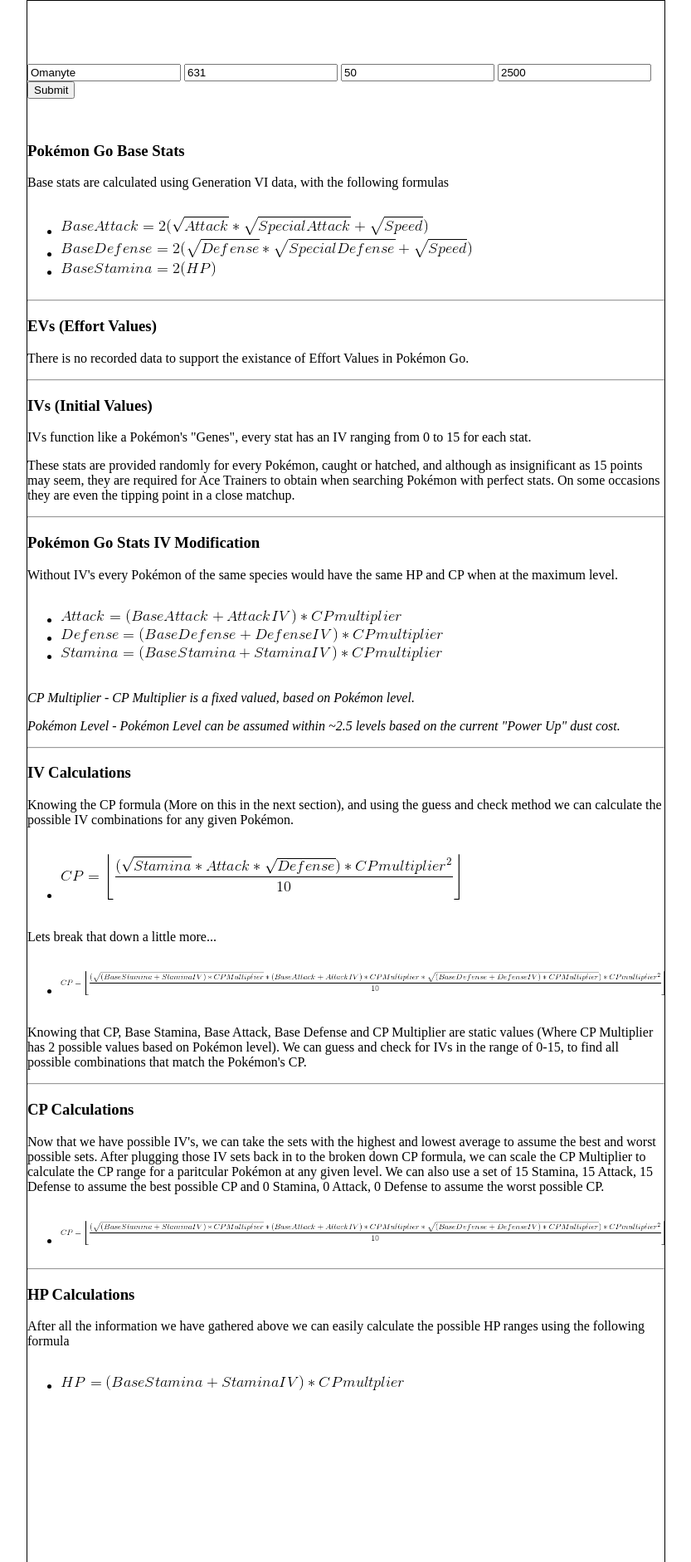
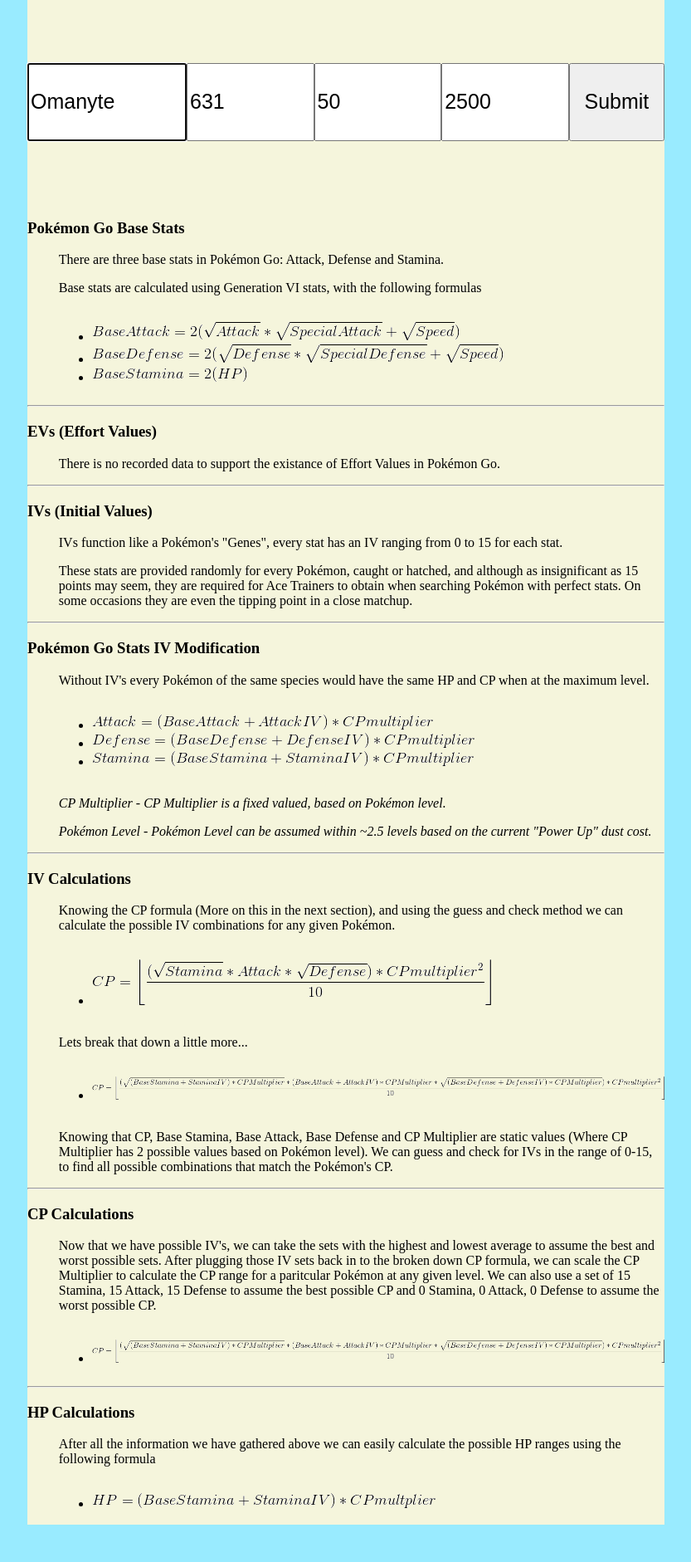
Before and after one commit to chriskoh/pokemongo, a Flask app: template templates/form.html in a window 1280 px wide. Shown: the whole page at 83% size, without its empty margins (223-1056 px from the left). Run offline with Flask 2, Linux system fonts and the light colour scheme; the template is opened without the code that fills it, so the values that code supplies are empty.

Commit message:
background formatting

```diff
--- a/static/style.css
+++ b/static/style.css
@@ -95,6 +95,23 @@
     float: left;
     text-align:center;
 }
+#formname {
+    height: 10%;
+    width: 25%;
+    float: left;
+    text-align:center;
+}
+#formsubmit {
+    height: 10%;
+    width: 15%;
+    float: left;
+    text-align:center;
+}
+#formsubmitbtn {
+    font-size:25px;
+    height: 50%;
+    width: 100%;
+}
 #cphp {
     height: 10%;
     width: 20%;
@@ -156,16 +173,20 @@
     height: 100%;
     width: 100%;
     overflow: scroll;
+    background-color: #99ebff;
 }
 #box {
-    height: 100%;
     width: 60%;
     margin: 0 auto;
     padding-top: 2cm;
-    border: 1px solid black;
+    background-color: #F5F5DC;
 }
 #inputbox {
     height: 5%;
+    width: 100%;
+    float: left;
+}
+#forminputbox {
     width: 100%;
     float: left;
 }
@@ -176,3 +197,6 @@
     max-width:100%;
     max-height:100%;
 }
+#indented {
+    padding-left: 1cm;
+}
--- a/templates/form.html
+++ b/templates/form.html
@@ -7,20 +7,32 @@
 	<body>
         <div id="boxwrapper">
             <div id="box">
-                <div id="inputbox">
+                <div id="forminputbox">
                     <form method="post" action="{{ url_for("cp") }}" id="pkmnSelect" style="position: relative;">
-                        <input list="test" name="nameph" value="Omanyte" placeholder="Name">
+                        <div id="formname">
+                            <input list="test" id="pkmnselectbox" name="nameph" value="Omanyte" autofocus>
                                 <datalist id="test">
                                     {{pkmndatalist}}
                                 </datalist>
-                        <input type="number" name="aCP" value="631" placeholder="CP">
-                        <input type="number" name="HP" value="50" placeholder="HP">
-                        <input type="number" name="DUST" value="2500" placeholder="Dust">
-                        <input type="submit" >
+                        </div>
+                        <div id="cphp">
+                            <input id="cpbox" type="number" name="aCP" value="631">
+                        </div>
+                        <div id="cphp">
+                            <input id="hpbox" type="number" name="HP" value="50">
+                        </div>
+                        <div id="cphp">
+                            <input id="dustbox" type="number" name="DUST" value="2500">
+                        </div>
+                        <div id="formsubmit">
+                            <input id="formsubmitbtn" type="submit" >
+                        </div>
                     </form>
                 </div>
                 <h3>Pokémon Go Base Stats</h3>
-                <p>Base stats are calculated using Generation VI data, with the following formulas</p>
+                <div id="indented">
+                    <p>There are three base stats in Pokémon Go: Attack, Defense and Stamina.</p>
+                    <p>Base stats are calculated using Generation VI stats, with the following formulas</p>
                     <div id="formulas">
                         <ul>
                             <li><img id="image3" src="http://chriskoh.io/images/baseattack.gif" /></li>
@@ -28,15 +40,21 @@
                             <li><img id="image3" src="http://chriskoh.io/images/basestamina.gif" /></li>
                         </ul>
                     </div>
+                </div>
                 <hr>
                     <h3>EVs (Effort Values)</h3>
+                    <div id="indented">
                         <p>There is no recorded data to support the existance of Effort Values in Pokémon Go.</p>
+                    </div>
                 <hr>
                     <h3>IVs (Initial Values)</h3>
+                    <div id="indented">
                         <p>IVs function like a Pokémon's "Genes", every stat has an IV ranging from 0 to 15 for each stat.</p>
                         <p>These stats are provided randomly for every Pokémon, caught or hatched, and although as insignificant as 15 points may seem, they are required for Ace Trainers to obtain when searching Pokémon with perfect stats. On some occasions they are even the tipping point in a close matchup.</p>
+                    </div>
                 <hr>
                     <h3>Pokémon Go Stats IV Modification</h3>
+                    <div id="indented">
                         <p>Without IV's every Pokémon of the same species would have the same HP and CP when at the maximum level.</p>
                         <div id="formulas">
                             <ul>
@@ -47,8 +65,10 @@
                         </div>
                         <p><i>CP Multiplier - CP Multiplier is a fixed valued, based on Pokémon level.</i></p>
                         <p><i>Pokémon Level - Pokémon Level can be assumed within ~2.5 levels based on the current "Power Up" dust cost.</i></p>
+                    </div>
                 <hr>
                     <h3>IV Calculations</h3>
+                    <div id="indented">
                         <p>Knowing the CP formula (More on this in the next section), and using the guess and check method we can calculate the possible IV combinations for any given Pokémon.</p>
                         <div id="formulas">
                             <ul>
@@ -62,16 +82,20 @@
                             </ul>
                         </div>
                         <p>Knowing that CP, Base Stamina, Base Attack, Base Defense and CP Multiplier are static values (Where CP Multiplier has 2 possible values based on Pokémon level). We can guess and check for IVs in the range of 0-15, to find all possible combinations that match the Pokémon's CP.</p>
+                    </div>
                 <hr>
                     <h3>CP Calculations</h3>
+                    <div id="indented">
                         <p>Now that we have possible IV's, we can take the sets with the highest and lowest average to assume the best and worst possible sets. After plugging those IV sets back in to the broken down CP formula, we can scale the CP Multiplier to calculate the CP range for a paritcular Pokémon at any given level. We can also use a set of 15 Stamina, 15 Attack, 15 Defense to assume the best possible CP and 0 Stamina, 0 Attack, 0 Defense to assume the worst possible CP.</p>
                         <div id="formulas">
                             <ul>
                                 <li><img id="image3" src="http://chriskoh.io/images/cpbreakdown.gif" /></li>
                             </ul>
                         </div>
+                    </div>
                 <hr>
                     <h3>HP Calculations</h3>
+                    <div id="indented">
                         <p>After all the information we have gathered above we can easily calculate the possible HP ranges using the following formula</p>
                         <div id="formulas">
                             <ul>
@@ -80,5 +104,6 @@
                         </div>
                     </div>
             </div>
+        </div>
 	</body>
 </html>
```
Lines whose indentation alone changed are shown as unchanged.
